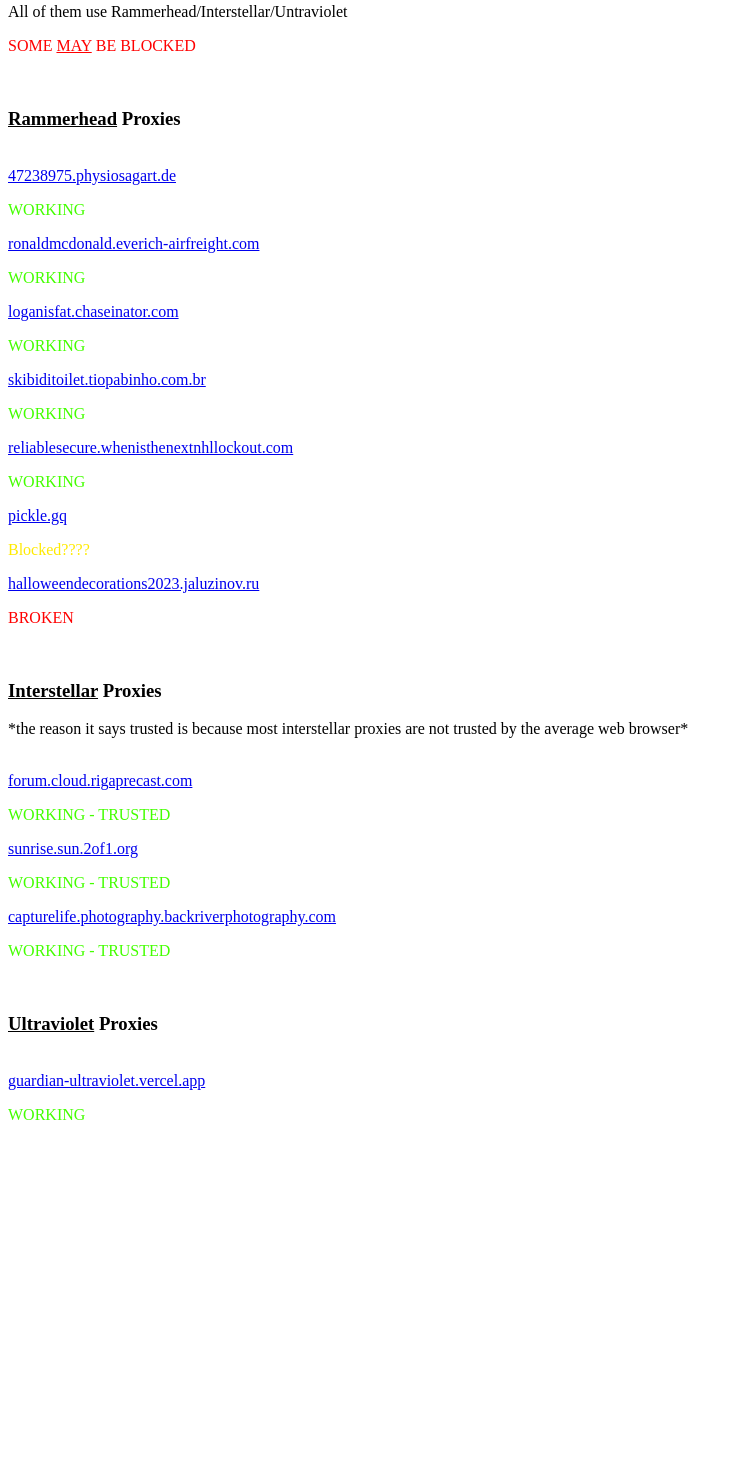
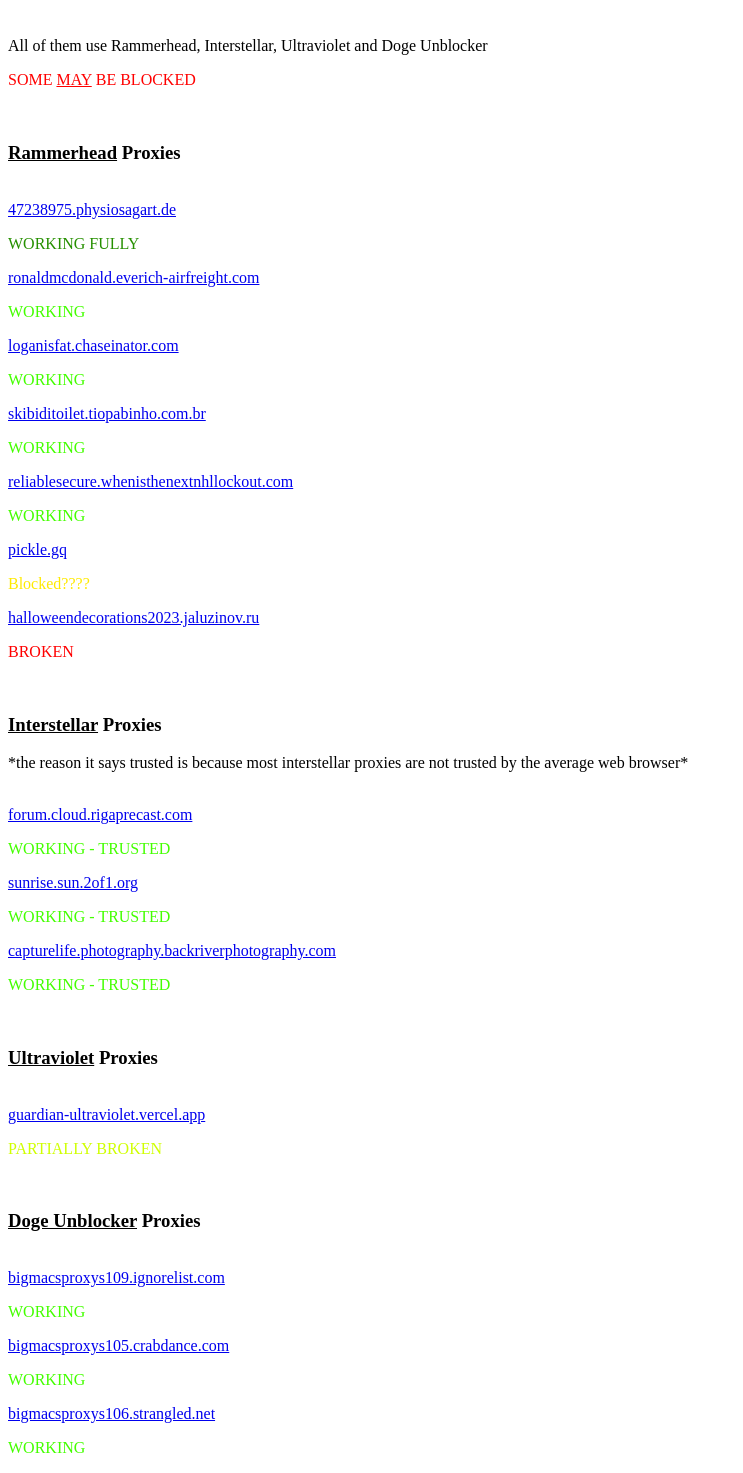
Before and after one commit to CoolDoctorAidan/FactualFacts, a plain HTML site: page ͣͣѨ.html in a window 1280 px wide. Shown: the part 63-1536 px from the top of the page, without its empty margins (0-743 px from the left). Before the commit the page ends 1203 px from the top, so only its background shows below. Drawn offline with Linux system fonts and the light colour scheme.

Commit message:
Commit 34
6-8 new Proxy links and a NEW password for proxy page

```diff
--- a/proxypass.js
+++ b/proxypass.js
@@ -1,4 +1,4 @@
-var password = "pass1";
+var password = "1pass1";
 
 function passwordcheck() {
 if (document.getElementById('pass1').value != password) {
--- a/ͣͣѨ.html
+++ b/ͣͣѨ.html
@@ -1,15 +1,16 @@
 <html>
     <head>
-        <title>PROXIES</title>
+        <title>🌐 PROXIES 🌐</title>
     </head>
     <body>
         <h1>These are only Proxies THAT <u>I</u> know of</h1>
-        <p>All of them use Rammerhead/Interstellar/Untraviolet</p>
+        <br>
+        <p>All of them use Rammerhead, Interstellar, Ultraviolet and Doge Unblocker</p>
         <p style="color: red">SOME <u>MAY</u> BE BLOCKED</p>
         <br>
         <h3><u>Rammerhead</u> Proxies</h3>
         <br>
-        <a href="https://47238975.physiosagart.de/">47238975.physiosagart.de</a><p style="color:rgb(68, 255, 0)">WORKING</p>
+        <a href="https://47238975.physiosagart.de/">47238975.physiosagart.de</a><p style="color:rgb(38, 144, 0)">WORKING FULLY</p>
         <a href="https://ronaldmcdonald.everich-airfreight.com/">ronaldmcdonald.everich-airfreight.com</a><p style="color:rgb(68, 255, 0)">WORKING</p>
         <a href="https://loganisfat.chaseinator.com/">loganisfat.chaseinator.com</a><p style="color:rgb(68, 255, 0)">WORKING</p>
         <a href="https://skibiditoilet.tiopabinho.com.br/">skibiditoilet.tiopabinho.com.br</a><p style="color:rgb(68, 255, 0)">WORKING</p>
@@ -26,6 +27,12 @@
         <br>
         <h3><u>Ultraviolet</u> Proxies</h3>
         <br>
-        <a href="https://guardian-ultraviolet.vercel.app/">guardian-ultraviolet.vercel.app</a><p style="color:rgb(68, 255, 0)">WORKING</p>
+        <a href="https://guardian-ultraviolet.vercel.app/">guardian-ultraviolet.vercel.app</a><p style="color:rgb(208, 255, 0)">PARTIALLY BROKEN</p>
+        <br>
+        <h3><u>Doge Unblocker</u> Proxies</h3>
+        <br>
+        <a href="https://bigmacsproxys109.ignorelist.com/">bigmacsproxys109.ignorelist.com</a><p style="color:rgb(68, 255, 0)">WORKING</p>
+        <a href="https://bigmacsproxys105.crabdance.com/">bigmacsproxys105.crabdance.com</a><p style="color:rgb(68, 255, 0)">WORKING</p>
+        <a href="https://bigmacsproxys106.strangled.net/">bigmacsproxys106.strangled.net</a><p style="color:rgb(68, 255, 0)">WORKING</p>
     </body>
 </html>
```
